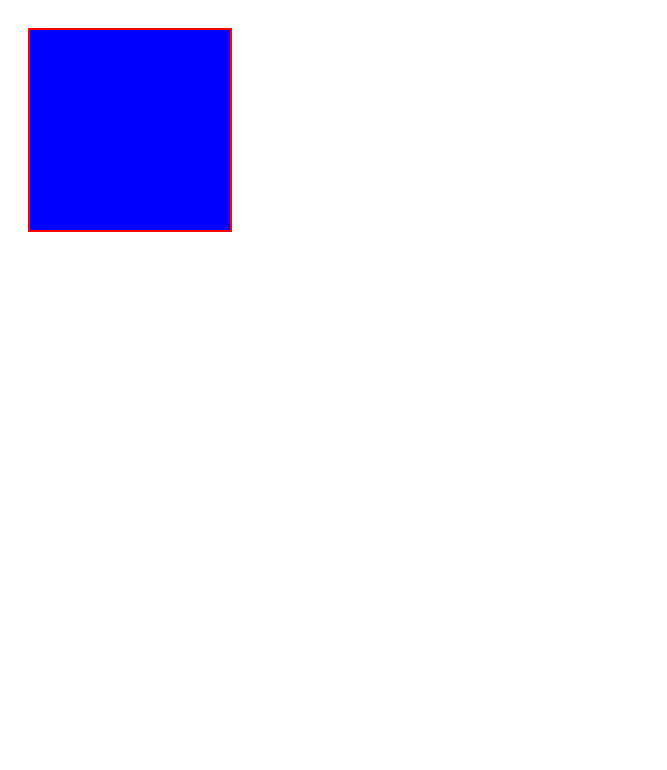
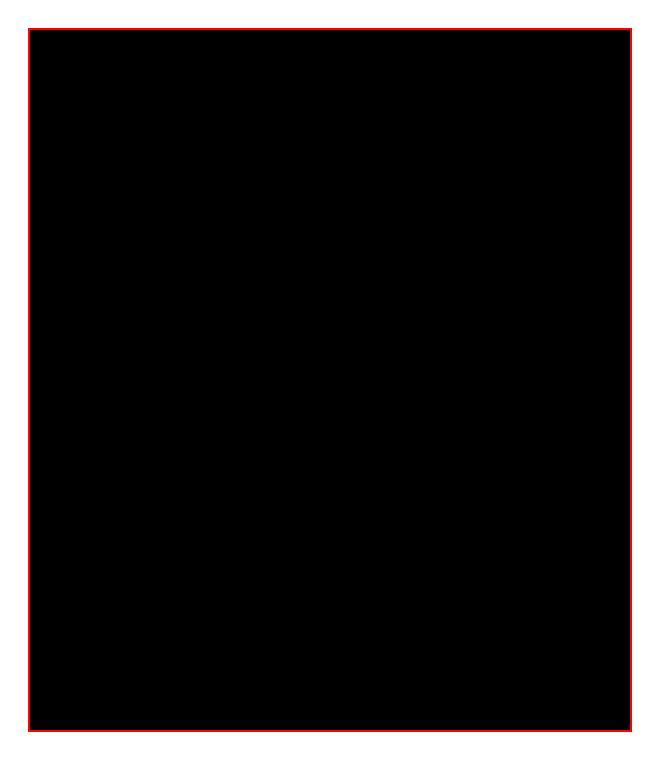
Before and after one commit to Mohammedazzam/Canvas-API, a plain HTML site: page index.html in a window 1280 px wide. Shown: the whole page, without its empty margins (0-667 px from the left). Drawn offline with Linux system fonts and the light colour scheme.

Commit message:
(3 Context And Filling Style )

```diff
--- a/index.html
+++ b/index.html
@@ -11,6 +11,7 @@
 <body>
 
 </body>
-<canvas id="" class="" width="" height="" style=""></canvas>
+<canvas id="our-canvas" class="" width="600" height="700" style=""></canvas>
+<script src="main.js"></script>
 
 </html>
--- a/main.css
+++ b/main.css
@@ -2,6 +2,6 @@ canvas {
     border: 2px solid red;
     background-color: #00f;
     margin: 20px;
-    width: 200px;
-    height: 200px;
+    /* width: 200px;
+    height: 200px; */
 }
--- /dev/null
+++ b/main.js
@@ -0,0 +1,13 @@
+//select the canvas Element
+let theCanvas = document.getElementById('our-canvas')
+
+//select context type
+theContext = theCanvas.getContext('2d')
+
+//chose Fill style
+theContext.fillStyly = '#000';
+
+//Draw Rectangle
+// theContext.fillRect(5, 0, 200, 150)
+// theContext.fillRect(0, 0, 300, 150);
+theContext.fillRect(0, 0, theCanvas.width, theCanvas.height);
```
